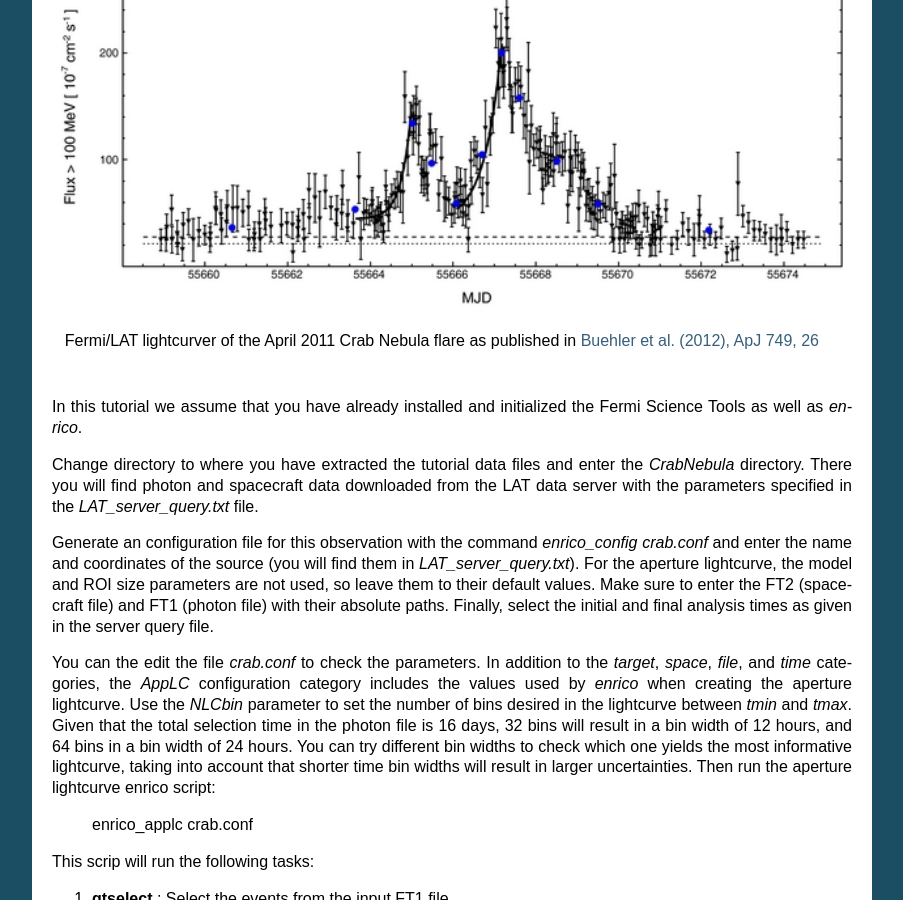
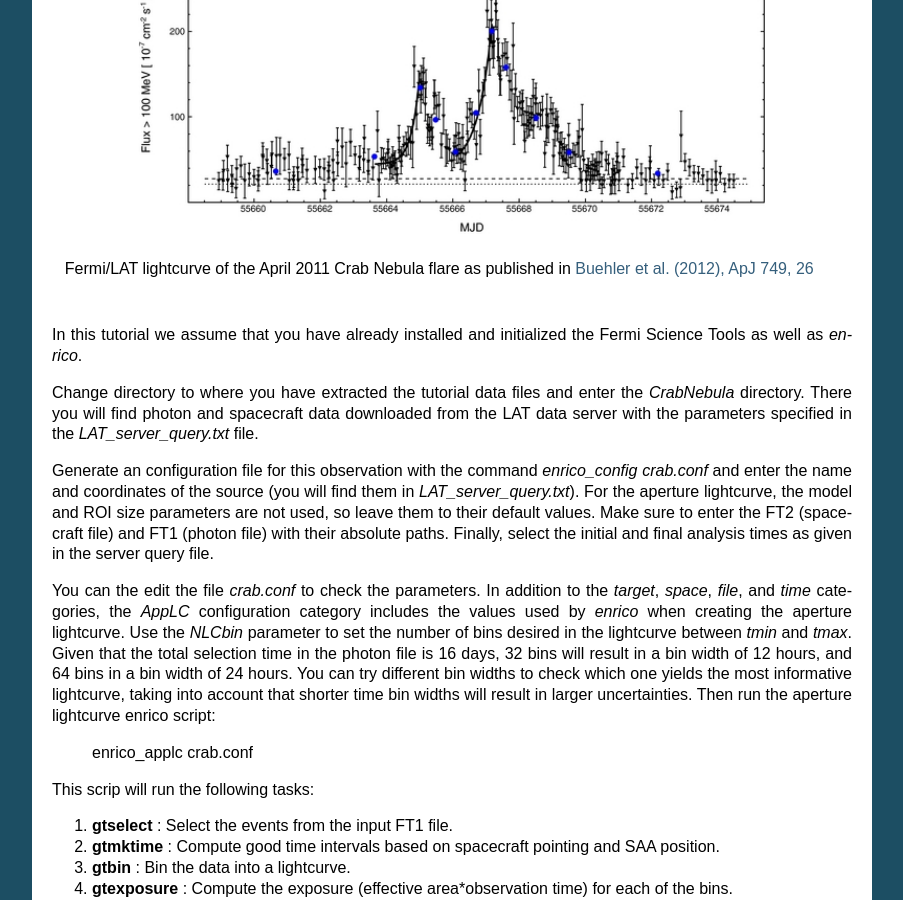
Before and after one commit to gammapy/fermi-hero, a Sphinx documentation site: the page built from docs/lightcurve/index.rst, in a window 1280 px wide and 900 px high, scrolled down 473 px. Shown: the whole window, without its empty margins (198-1101 px from the left). Built offline with Sphinx 7.4.7, drawn with Linux system fonts in a browser that asks for light colours.

Commit message:
img width, another typo

```diff
--- a/docs/lightcurve/index.rst
+++ b/docs/lightcurve/index.rst
@@ -24,9 +24,9 @@ exhibiting flux changes of a factor of 10 or more over just a few hours. The
 astrophysical process behind these flares is still unkown.
 
 .. figure:: buehler.png
-   :width: 100%
+   :width: 80%
 
-   Fermi/LAT lightcurver of the April 2011 Crab Nebula flare as published in
+   Fermi/LAT lightcurve of the April 2011 Crab Nebula flare as published in
    `Buehler et al. (2012), ApJ 749, 26 <http://arxiv.org/abs/1112.1979>`_
 
 
@@ -75,4 +75,4 @@ The resulting aperture lightcurve will be saved in
 Buehler et al. (2012) as seen in the following example:
 
 .. image:: applc.png
-   :width: 100%
+   :width: 80%
```
